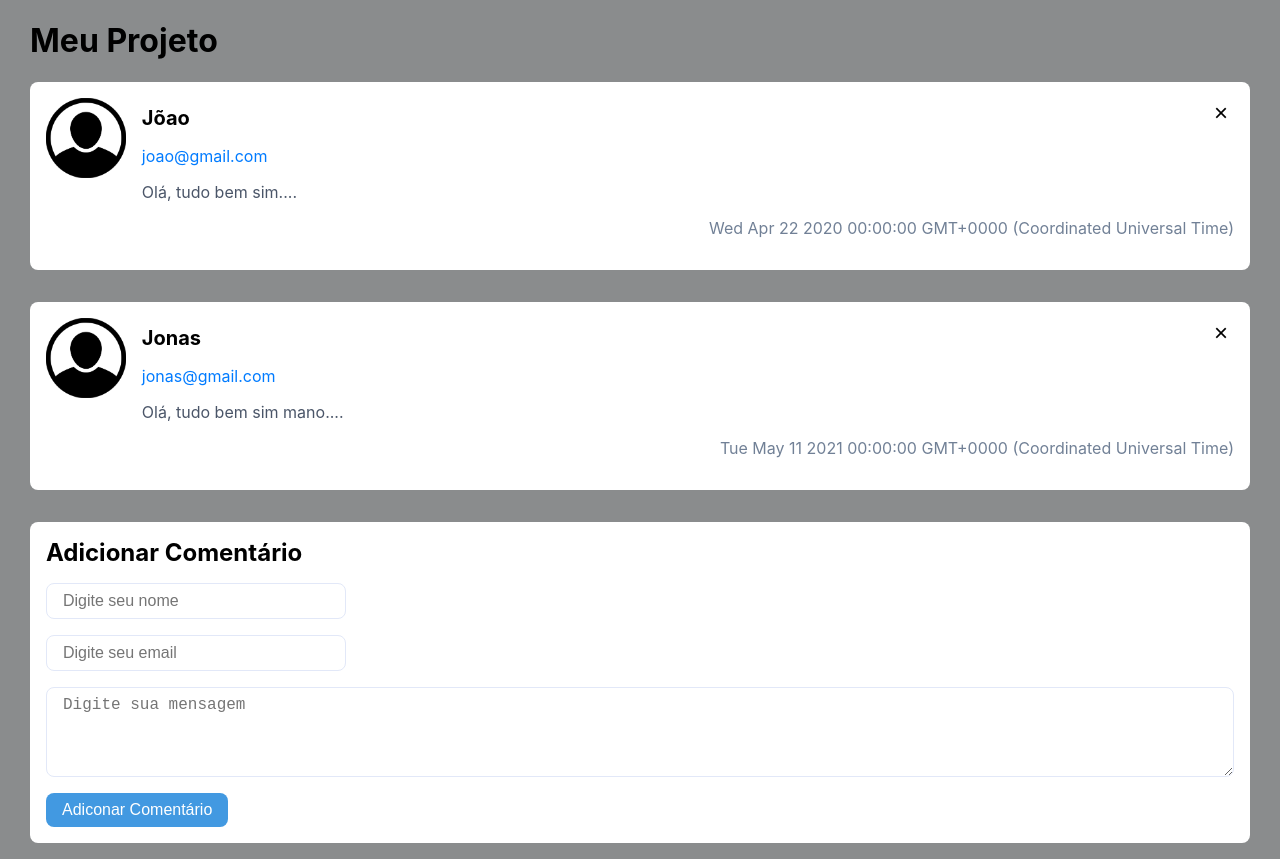
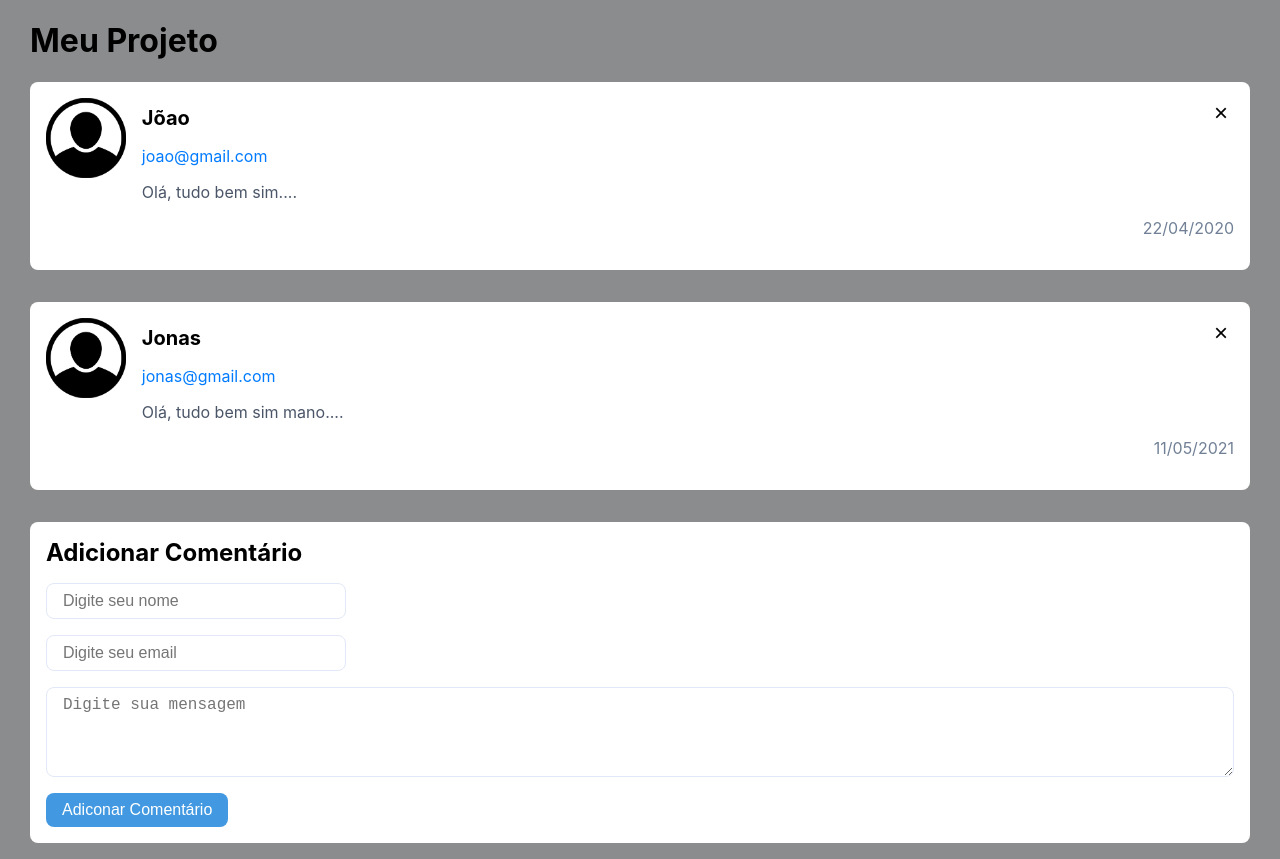
Before and after one commit to natharaujos/react-codes, a React (Create React App) app in the folder comment-list/: page / in a window 1280 px wide. Built offline with nearby package versions, Linux system fonts and the light colour scheme.

Commit message:
importando pacote que formata datas

```diff
--- a/comment-list/package.json
+++ b/comment-list/package.json
@@ -6,6 +6,7 @@
     "@testing-library/jest-dom": "^5.16.1",
     "@testing-library/react": "^12.1.2",
     "@testing-library/user-event": "^13.5.0",
+    "date-fns": "^2.28.0",
     "react": "^17.0.2",
     "react-dom": "^17.0.2",
     "react-scripts": "5.0.0",
--- a/comment-list/src/components/Comentario.js
+++ b/comment-list/src/components/Comentario.js
@@ -1,4 +1,7 @@
 import React from 'react';
+import { formatRelative } from 'date-fns';
+import { ptBR } from 'date-fns/locale';
+
 import './Comentario.css';
 import imagemUsuario from './user.png';
 
@@ -15,7 +18,7 @@
             <h2 className="nome">{props.name}</h2>
             <p className="email">{props.email}</p>
             <p className="mensagem">{props.children}</p>
-            <p className="data">{props.date.toString()}</p>
+            <p className="data">{formatRelative(props.date, new Date(), { locale: ptBR })}</p>
             <button onClick={props.onRemove}>&times;</button>
         </div>
     </div>
```
Also changed, not shown: 1 other file (tests, documents, lock files or other folders).
